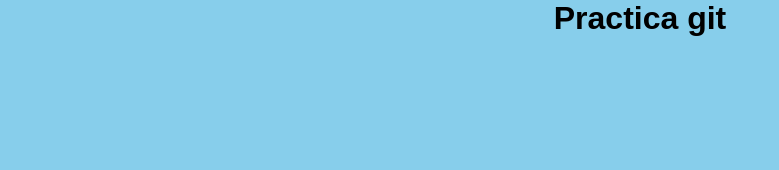
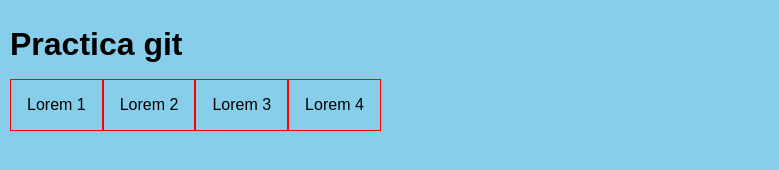
Before and after one commit to arnaldo24/practica_git, a plain HTML site: page index.html in a window 1280 px wide. Shown: the whole page, without its empty margins (0-779 px from the left). Drawn offline with Linux system fonts and the light colour scheme.

Commit message:
agregado de lista y cambio de titulo

```diff
--- a/index.html
+++ b/index.html
@@ -7,6 +7,14 @@
     <title>Git test</title>
 </head>
 <body>
-    <h1>Practica git</h1>
+   <h1>Practica git</h1>
+   <nav>
+      <ul>
+         <li>Lorem 1</li>
+         <li>Lorem 2</li>
+         <li>Lorem 3</li>
+         <li>Lorem 4</li>
+      </ul>
+   </nav>
 </body>
 </html>
--- a/style.css
+++ b/style.css
@@ -9,7 +9,16 @@ body,html{
 }
 body{
    background-color: skyblue;
+   padding: 10px;
 }
 h1{
-    text-align: center;
+   padding: 1rem 0;
 }
+ul{
+   list-style: none;
+   display: flex;
+   li{
+      border: 1px solid red;
+      padding: 1rem;
+   }
+}
```
